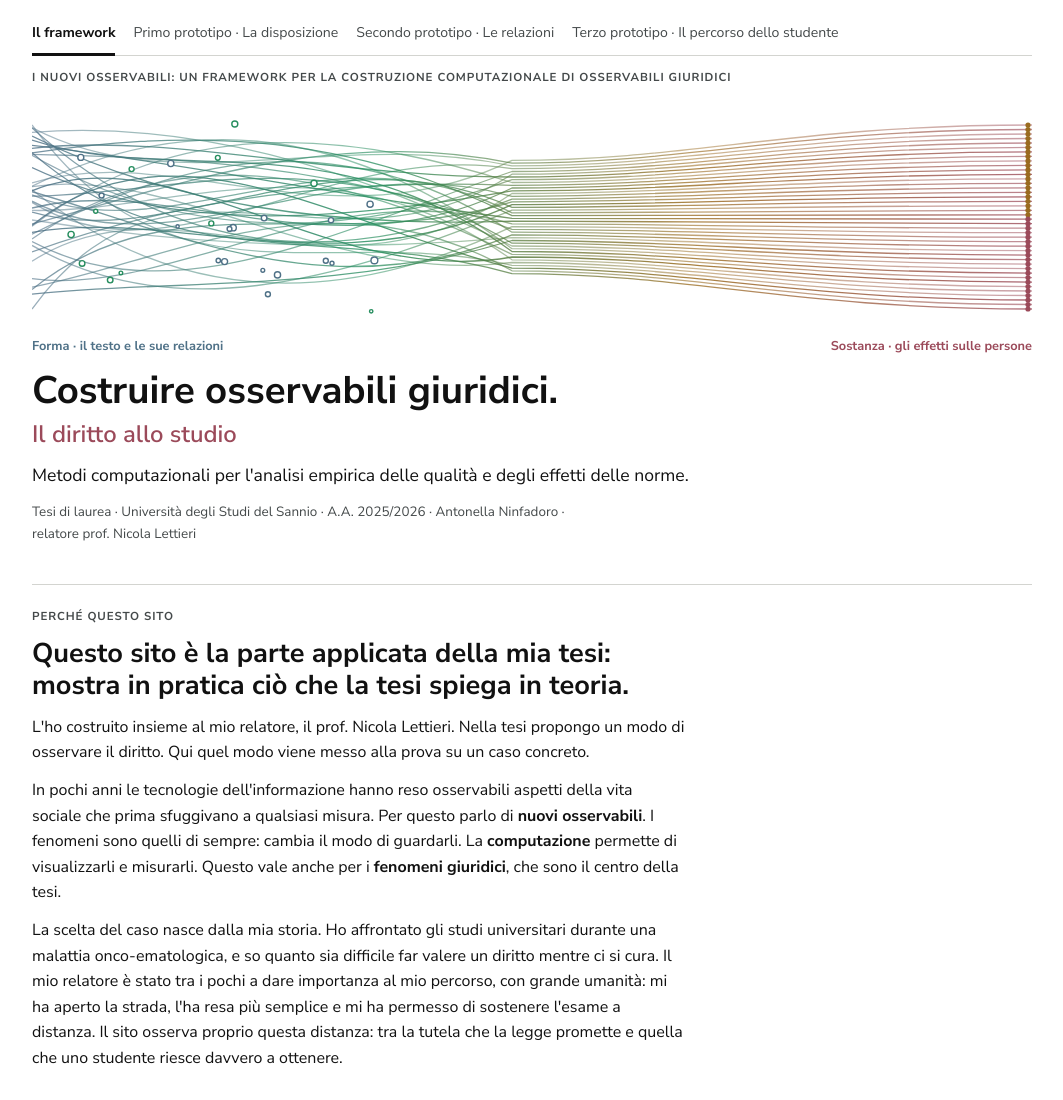
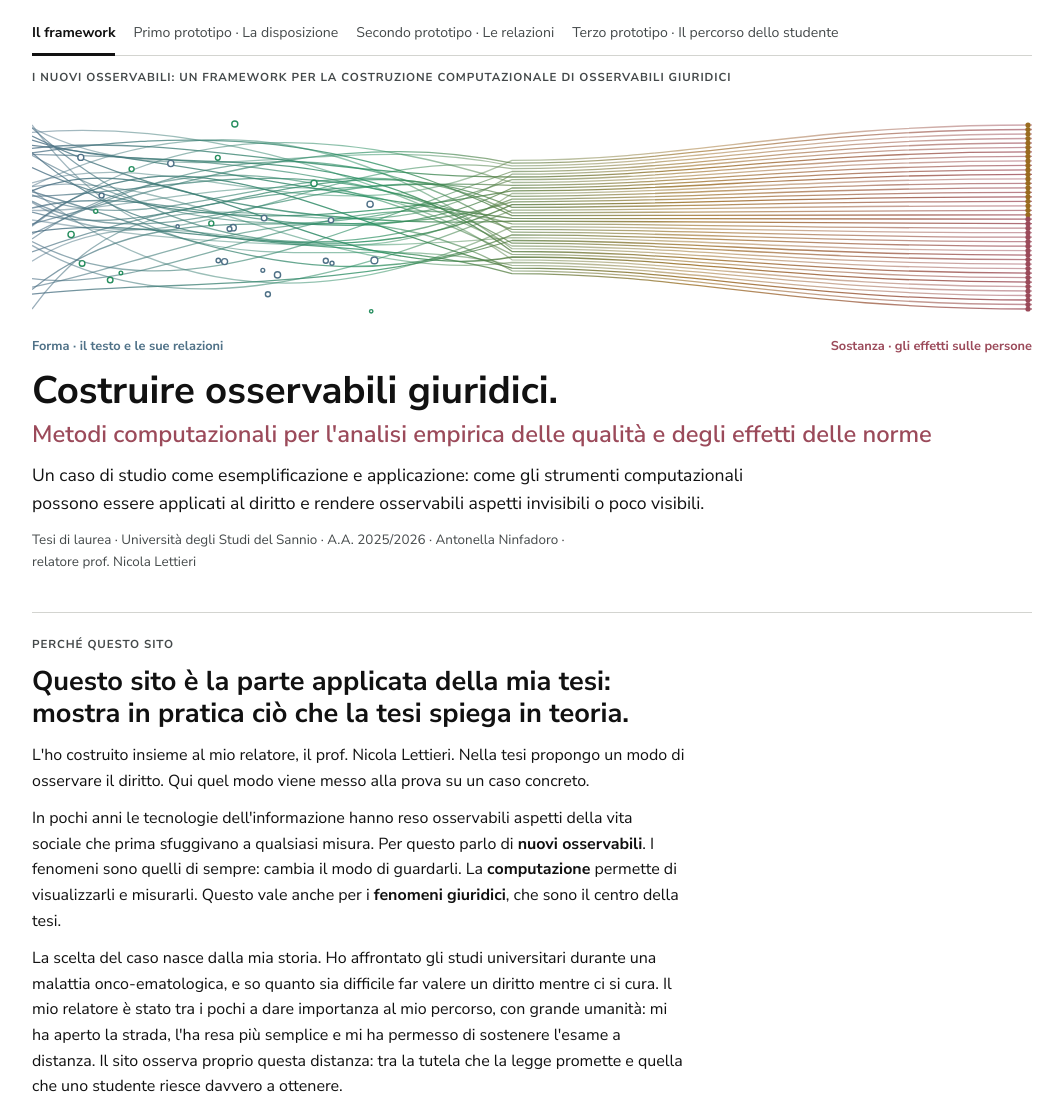
Before and after one commit to antonellaninfadoro/Nuovi-osservabili-art-16, a plain HTML site: page index.html in a window 1280 px wide. Shown: the top 1100 px of the page, without its empty margins (108-1171 px from the left). Drawn offline with Linux system fonts and the light colour scheme.

Commit message:
Framework: titolo completo della tesi e sottotitolo sul caso di studio
Co-Authored-By: Claude Opus 5.5 <noreply@anthropic.com>
Claude-Session: https://claude.ai/code/session_013d5qVepvE1LVoQDoq7xSrB

```diff
--- a/index.html
+++ b/index.html
@@ -25,8 +25,8 @@
     <img src="assets/emblema.svg" alt="Illustrazione decorativa: linee intrecciate a sinistra, come i rinvii di un testo normativo, convergono e si aprono a destra in un ventaglio ordinato. Non rappresenta dati." width="1000" height="230">
     <figcaption><span class="e-forma">Forma · il testo e le sue relazioni</span><span class="e-sost">Sostanza · gli effetti sulle persone</span></figcaption>
   </figure>
-  <h1>Costruire osservabili giuridici. <span class="h1-sotto">Il diritto allo studio</span></h1>
-  <p class="sottotitolo">Metodi computazionali per l'analisi empirica delle qualità e degli effetti delle norme.</p>
+  <h1>Costruire osservabili giuridici. <span class="h1-sotto">Metodi computazionali per l'analisi empirica delle qualità e degli effetti delle norme</span></h1>
+  <p class="sottotitolo">Un caso di studio come esemplificazione e applicazione: come gli strumenti computazionali possono essere applicati al diritto e rendere osservabili aspetti invisibili o poco visibili.</p>
   <p class="nota">Tesi di laurea · Università degli Studi del Sannio · A.A. 2025/2026 · Antonella Ninfadoro · relatore prof. Nicola Lettieri</p>
 </header>
 
```
